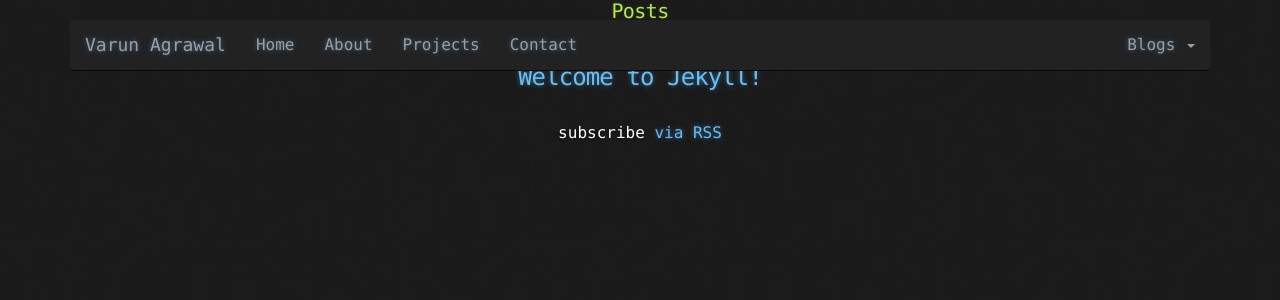
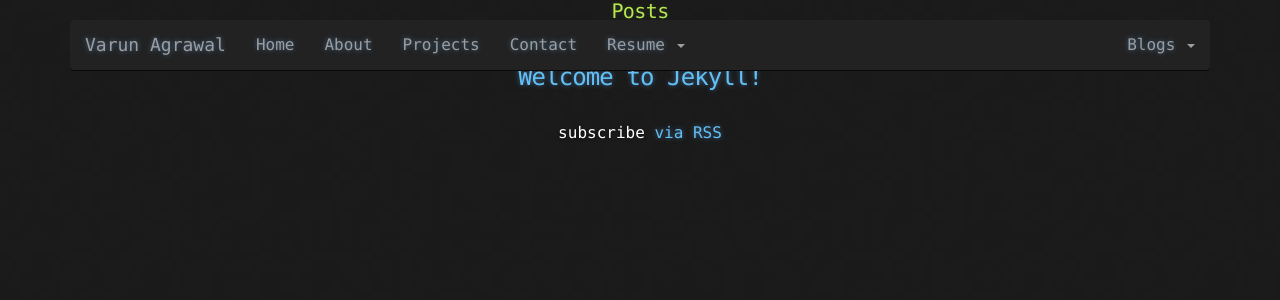
Before and after one commit to varunagrawal/varunagrawal.github.io, a Jekyll site: the page built from posts_listing.html, in a window 1280 px wide. Shown: the top 300 px of the page. Built offline with Jekyll 4.4.1, drawn with Linux system fonts in a browser that asks for light colours; nearby versions of some CDN libraries.

Commit message:
Added resume links to navbar for easy access. Same as blogs.

```diff
--- a/_includes/navbar.html
+++ b/_includes/navbar.html
@@ -18,6 +18,15 @@
                             <li {% if page.url == link.url %}class="active"{% endif %}><a href="{{ link.url }}" {% if link.external %}target="_blank"{% endif %}>{{ link.title }}</a></li>
                         {% endfor %}
                     </ul>
+                    <ul class="nav navbar-nav">
+                        <li class="dropdown">
+                            <a href="#" class="dropdown-toggle" data-toggle="dropdown" role="button" aria-expanded="false">Resume <span class="caret"></span></a>
+                            <ul class="dropdown-menu inverse-dropdown" role="menu">
+                                <li><a href="/resume.pdf" target="_blank">Resume</a></li>
+                                <li><a href="/single-page-resume.pdf" target="_blank">Single Page Version</a></li>
+                            </ul>
+                        </li>
+                    </ul>
                     <ul class="nav navbar-nav navbar-right">
                         <li class="dropdown">
                             <a href="#" class="dropdown-toggle" data-toggle="dropdown" role="button" aria-expanded="false">Blogs <span class="caret"></span></a>
```
